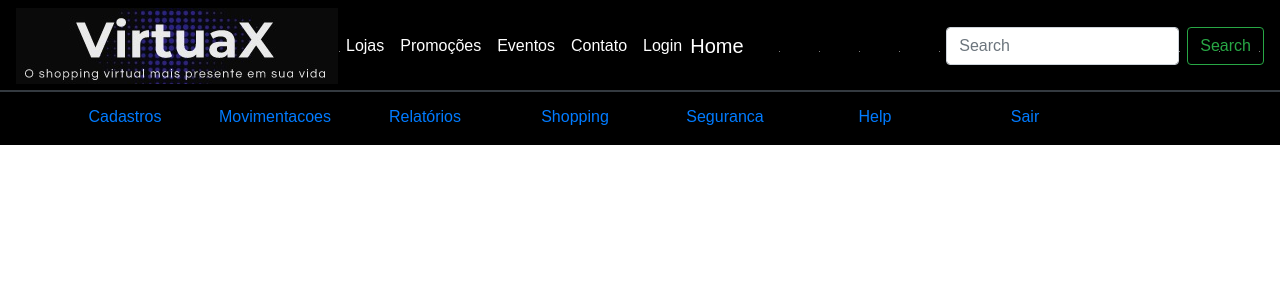
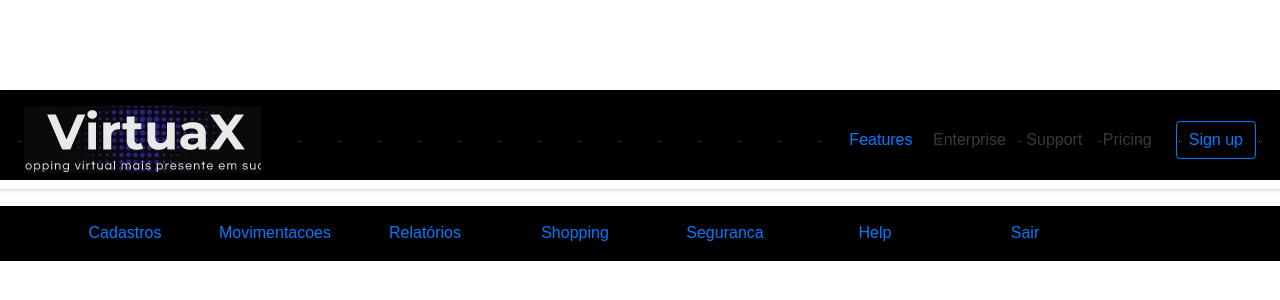
Before and after one commit to maildaltontavares/crudPHP, a PHP site: page /crudphp/view/principal.php in a window 1280 px wide. Shown: the top 300 px of the page. Run offline with PHP 8.4, Linux system fonts and the light colour scheme; the visitor is signed in with stand-in values (Sample User, id 1).

Commit message:
08082020d

```diff
--- a/view/index.php
+++ b/view/index.php
@@ -9,6 +9,7 @@
 
 
     <link rel="canonical" href="https://getbootstrap.com/docs/4.5/examples/carousel/">
+    <link rel="canonical" href="https://getbootstrap.com/docs/4.5/examples/pricing/">
 
     <!-- Bootstrap core CSS -->
 <link href="../assets/dist/css/bootstrap.css" rel="stylesheet">
@@ -31,8 +32,12 @@
     </style>
     <!-- Custom styles for this template -->
     <link href="carousel.css" rel="stylesheet">
+    <link href="pricing.css" rel="stylesheet">
   </head>
   <body>
+
+
+
     <header>
 
       <?php
--- a/view/menuHome.php
+++ b/view/menuHome.php
@@ -1,9 +1,13 @@
+
+
+
   <nav class="navbar navbar-expand-md navbar-dark fixed-top bg-dark" style="  background-image: url('Preto2.png');
-  background-repeat: repeat-x; "> <img src="LogoVirtuaX3.png">
-    <!--<a class="navbar-brand" href="index.php">Home</a> -->
+  background-repeat: repeat-x; background-color: #000; ">
+    <a class="navbar-brand" href="index.php"><img src="LogoVirtuaX4.png"></a>
     <button class="navbar-toggler" type="button" data-toggle="collapse" data-target="#navbarCollapse" aria-controls="navbarCollapse" aria-expanded="false" aria-label="Toggle navigation">
-      <span class="navbar-toggler-icon"></span>
+    <span class="navbar-toggler-icon"></span>
     </button>
+
     <div class="collapse navbar-collapse" id="navbarCollapse">
       <ul class="navbar-nav mr-auto">
         <li class="nav-item active">
@@ -18,17 +22,14 @@
           <a class="nav-link" href="#">Eventos <span class="sr-only"> </span></a>
         </li>
 
-        <li class="nav-item active">
-          <a class="nav-link" href="#">Contato <span class="sr-only"> </span></a>
-        </li>
 
         <li class="nav-item active">
           <a class="nav-link" href="login.php">Login <span class="sr-only"> </span></a>
         </li>
 
-        <a class="navbar-brand" href="index.php">Home</a>
 
-        <!--
+
+
 
         <li class="nav-item">
           <a class="nav-link" href="#">Link</a>
@@ -36,7 +37,7 @@
         <li class="nav-item">
           <a class="nav-link disabled" href="#" tabindex="-1" aria-disabled="true">Disabled</a>
         </li>
-        -->
+
 
 
       </ul>
--- /dev/null
+++ b/view/menuPrincipal.php
@@ -0,0 +1,13 @@
+
+ <div class="d-flex flex-column flex-md-row align-items-center p-3 px-md-4 mb-3 bg-white border-bottom shadow-sm"  style="  background-image: url('Preto2.png');
+  background-repeat: repeat-x; background-color: #000;  ">
+
+  <h5 class="my-0 mr-md-auto font-weight-normal"><img src="LogoVirtuaX5.png"></h5>
+  <nav class="my-2 my-md-0 mr-md-3">
+    <a class="p-2 " href="#" style="font-color: #FFF; text-decoration: none; ">Features</a>
+    <a class="p-2 text-dark" href="#">Enterprise</a>
+    <a class="p-2 text-dark" href="#">Support</a>
+    <a class="p-2 text-dark" href="#">Pricing</a>
+  </nav>
+  <a class="btn btn-outline-primary" href="#">Sign up</a>
+</div>
--- a/view/principal.php
+++ b/view/principal.php
@@ -21,7 +21,7 @@
 
 
 <?php
-  include_once "menuHome.php";
+  include_once "menuPrincipal.php";
   include_once "menu.php";
 
   include_once "footer.php";
```
Also changed, not shown: view/pricing.css (added, +20 -0 lines), view/LogoVirtuaX4.png (added), view/LogoVirtuaX5.png (added).
